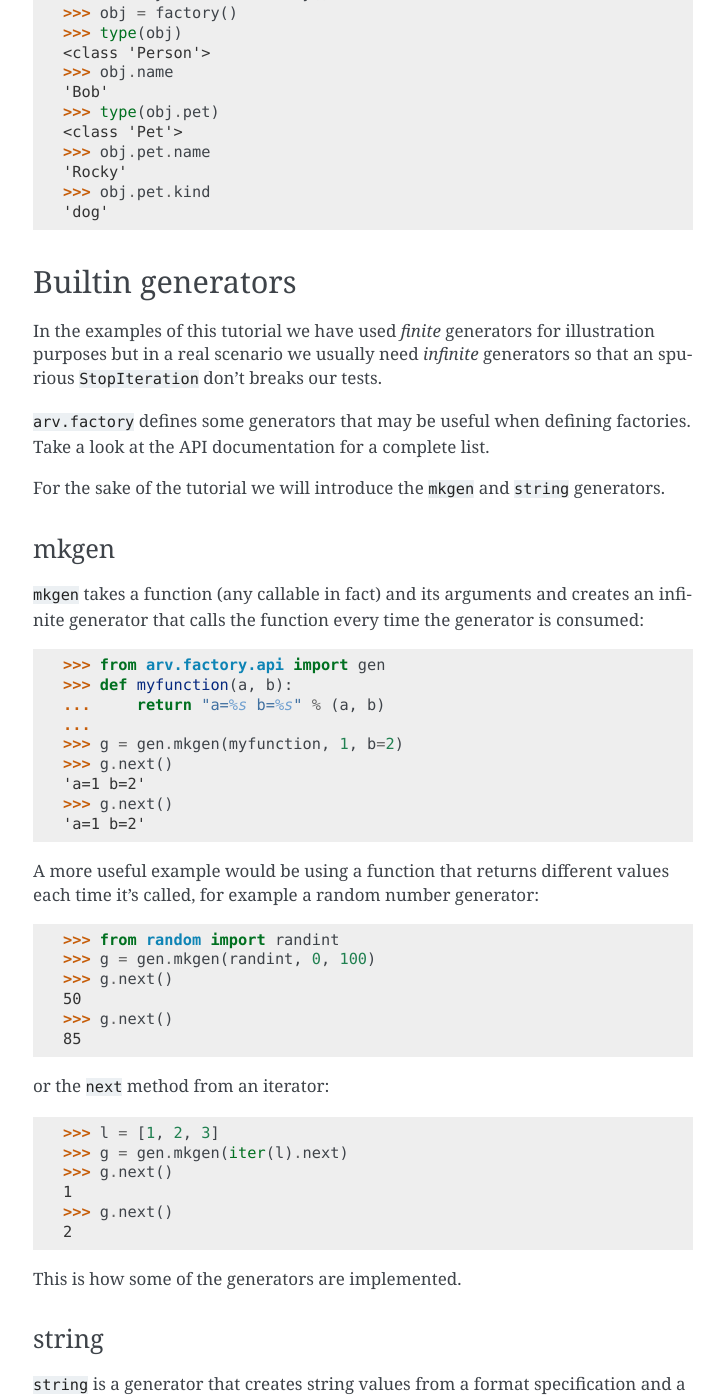
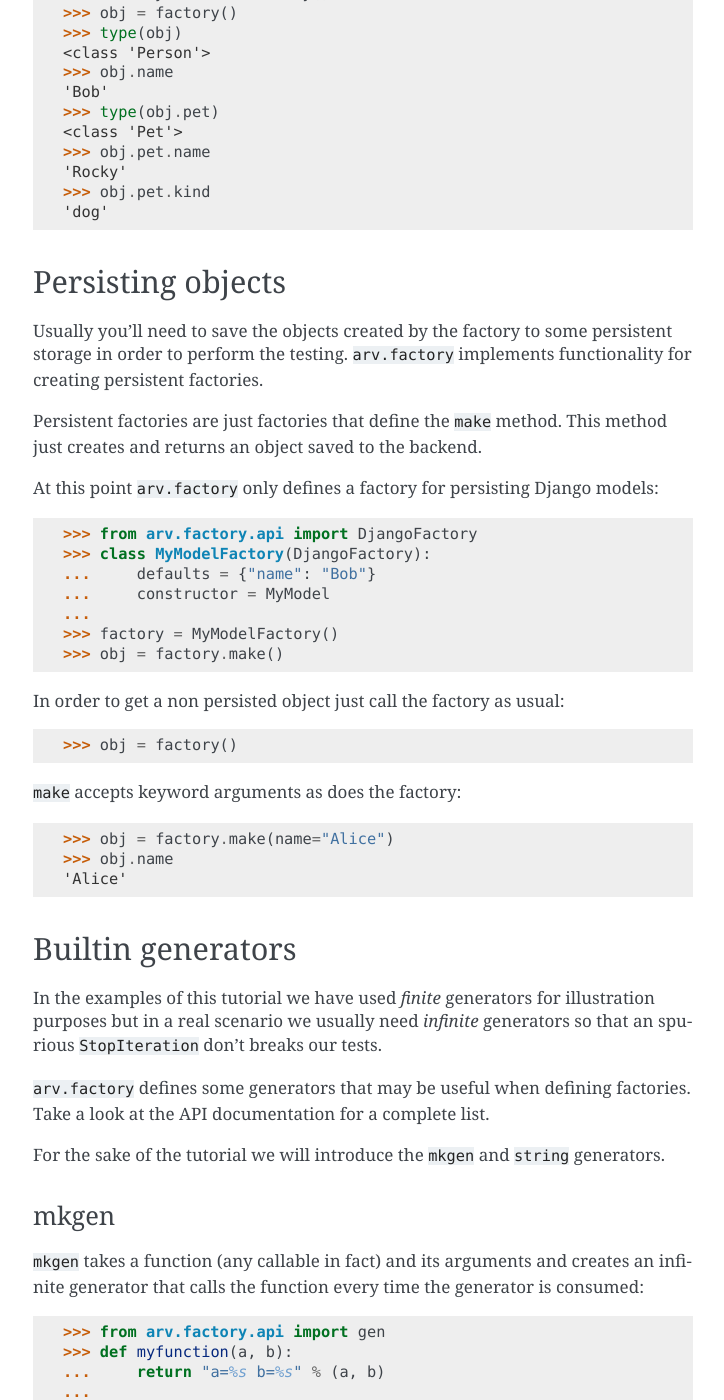
Before and after one commit to patxoca/arv.factory, a Sphinx documentation site: the page built from docs/source/tutorial.rst, in a window 1280 px wide and 1400 px high, scrolled down 7523 px. Shown: the whole window, without its empty margins (387-1111 px from the left). Built offline with Sphinx 7.4.7, drawn with Linux system fonts in a browser that asks for light colours.

Commit message:
Add a section on persising objects.

```diff
--- a/docs/source/tutorial.rst
+++ b/docs/source/tutorial.rst
@@ -461,6 +461,44 @@ As we'd expect this works with nested factories too:
    'dog'
 
 
+Persisting objects
+==================
+
+Usually you'll need to save the objects created by the factory to some
+persistent storage in order to perform the testing. ``arv.factory``
+implements functionality for creating persistent factories.
+
+Persistent factories are just factories that define the ``make``
+method. This method just creates and returns an object saved to the
+backend.
+
+At this point ``arv.factory`` only defines a factory for persisting
+Django models:
+
+.. code-block:: python
+
+   >>> from arv.factory.api import DjangoFactory
+   >>> class MyModelFactory(DjangoFactory):
+   ...     defaults = {"name": "Bob"}
+   ...     constructor = MyModel
+   ...
+   >>> factory = MyModelFactory()
+   >>> obj = factory.make()
+
+In order to get a non persisted object just call the factory as usual:
+
+.. code-block:: python
+
+   >>> obj = factory()
+
+``make`` accepts keyword arguments as does the factory:
+
+.. code-block:: python
+
+   >>> obj = factory.make(name="Alice")
+   >>> obj.name
+   'Alice'
+
 Builtin generators
 ==================
 
```
